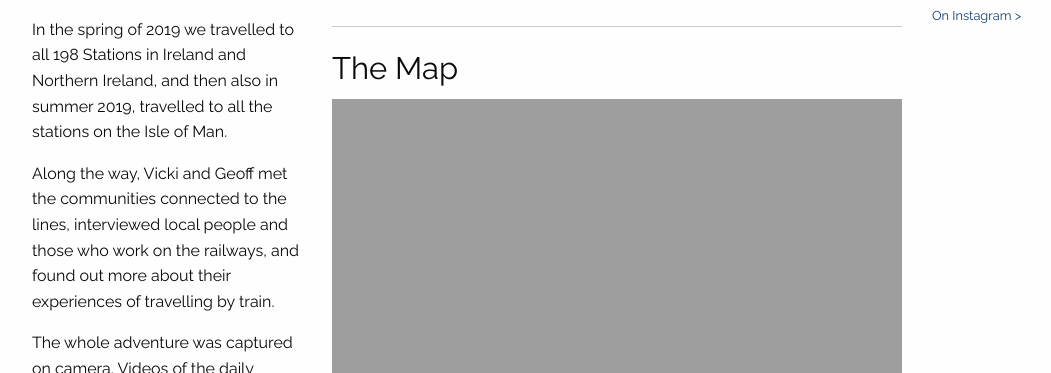
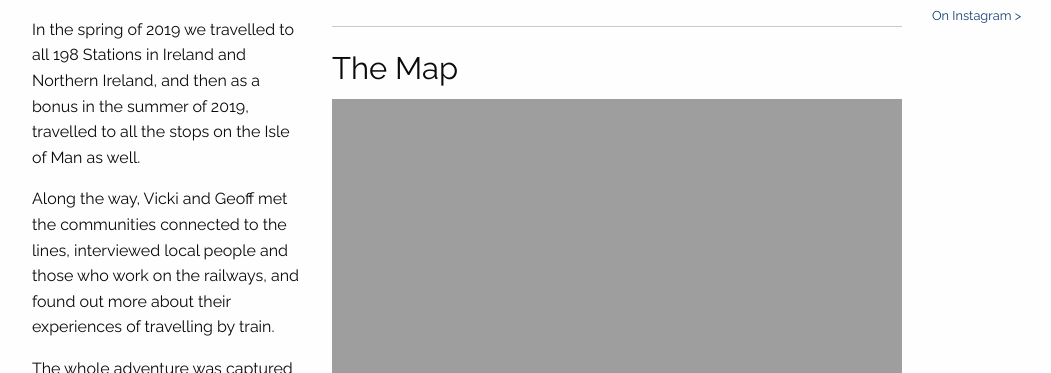
Before and after one commit to khawkins98/all-the-stations, a Jekyll site: the page built from index.md, in a window 1280 px wide and 900 px high, cut to the strip 527-900 px from the top of the window. Shown: the whole strip, without its empty margins (23-1074 px from the left). Built offline with Jekyll 4.4.1, drawn with Linux system fonts in a browser that asks for light colours; nearby versions of some CDN libraries; comment, search, counter and statistics services are not loaded.

Commit message:
Update index.md
update

```diff
--- a/index.md
+++ b/index.md
@@ -10,7 +10,7 @@ order: 1
 
 <p>In the summer of 2017 All The Stations travelled to all 2,563 Railway Statation in England, Wales and Scotland.</p>
 
-<p>In the spring of 2019 we travelled to all 198 Stations in Ireland and Northern Ireland, and then also in summer 2019, travelled to all the stations on the Isle of Man.</p>
+<p>In the spring of 2019 we travelled to all 198 Stations in Ireland and Northern Ireland, and then as a bonus in the summer of 2019, travelled to all the stops on the Isle of Man as well.</p>
 
 <p>Along the way, Vicki and Geoff met the communities connected to the lines, interviewed local people and those who work on the railways, and found out more about their experiences of travelling by train.</p>
 
```
